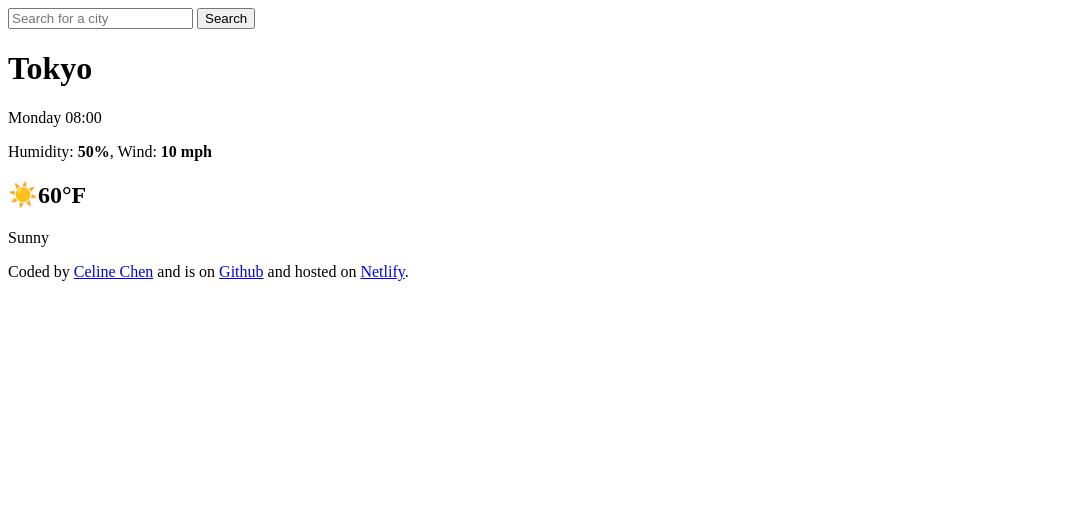
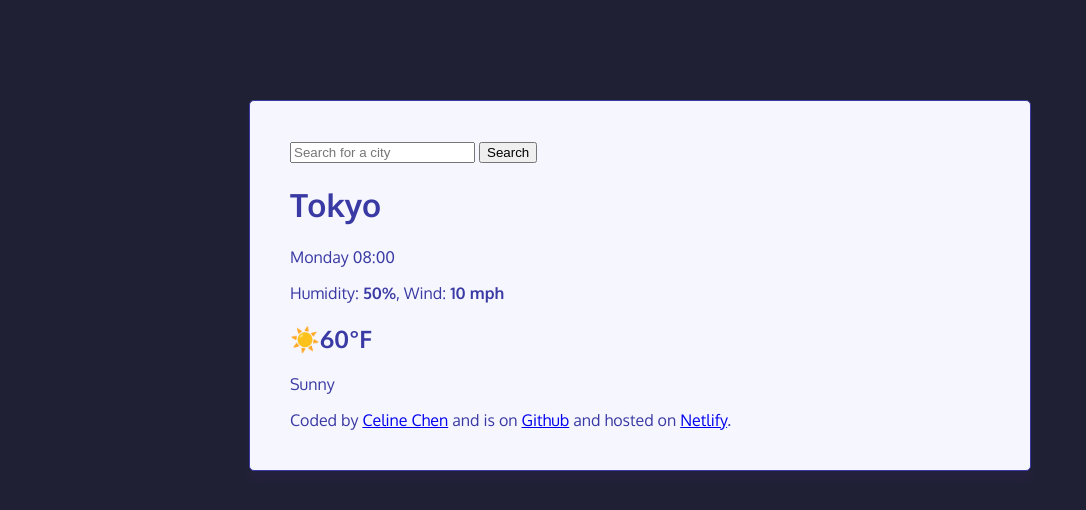
Before and after one commit to dopesloth/weather-project, a plain HTML site: page index.html in a window 1280 px wide. Shown: the whole page, without its empty margins (0-1086 px from the left). Drawn offline with Linux system fonts and the light colour scheme.

Commit message:
Styled main container and added custom fonts

```diff
--- a/index.html
+++ b/index.html
@@ -3,9 +3,15 @@
   <head>
     <meta charset="UTF-8" />
     <meta name="viewport" content="width=device-width, initial-scale=1.0" />
-    <title>How's the Weather?s</title>
+    <link rel="stylesheet" href="src/style.css" />
+    <link
+      href="https://fonts.googleapis.com/css2?family=Oxygen:wght@300;400;700&display=swap"
+      rel="stylesheet"
+    />
+    <title>How's the Weather?</title>
   </head>
   <body>
+    <div class="weather-app">
       <header>
         <form class="search-bar">
           <input type="search" placeholder="Search for a city" required />
@@ -25,8 +31,8 @@
       </main>
       <footer>
         Coded by
-      <a href="https://github.com/dopesloth" target="_blank">Celine Chen</a> and
-      is on
+        <a href="https://github.com/dopesloth" target="_blank">Celine Chen</a>
+        and is on
         <a href="https://github.com/dopesloth/weather-project" target="_blank"
           >Github</a
         >
@@ -35,5 +41,6 @@
           >Netlify</a
         >.
       </footer>
+    </div>
   </body>
 </html>
--- /dev/null
+++ b/src/style.css
@@ -0,0 +1,16 @@
+body {
+  background-color: rgb(32, 32, 53);
+  color: rgb(252, 251, 249);
+  font-family: "Oxygen", sans-serif;
+}
+
+.weather-app {
+  background-color: rgb(246, 246, 255);
+  color: rgb(58, 58, 164);
+  max-width: 700px;
+  margin: 100px auto;
+  padding: 40px;
+  border-radius: 5px;
+  box-shadow: 0px 10px 8px 0px rgba(71, 49, 153, 0.08);
+  border: 1px solid;
+}
```
Lines whose indentation alone changed are shown as unchanged.
